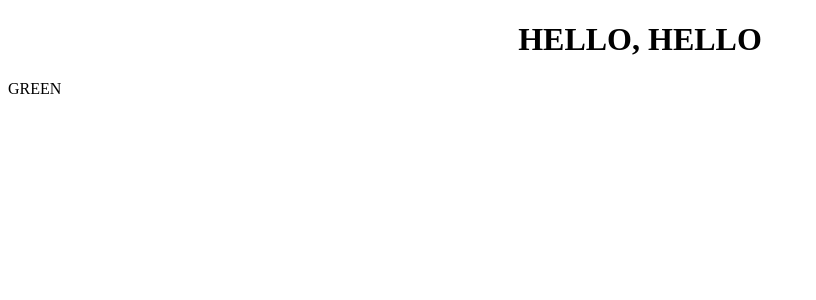
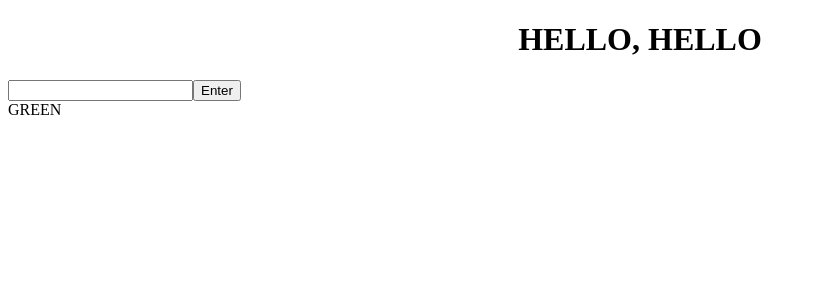
Before and after one commit to Subhro-ai/hello, an Angular app: page / in a window 1280 px wide. Shown: the top 300 px of the page, without its empty margins (0-816 px from the left). Built offline with nearby package versions, Linux system fonts and the light colour scheme.

Commit message:
ngSwitch practice with template reference variables

```diff
--- a/src/app/test1/test1.component.ts
+++ b/src/app/test1/test1.component.ts
@@ -3,7 +3,8 @@ import { Component } from '@angular/core';
 @Component({
   selector: 'app-test1',
   template: `
-
+              <input #colorchoice type="text">
+              <button (click)="changeColor(colorchoice.value)">Enter</button>
               <div [ngSwitch]="color">
               <div *ngSwitchCase="'red'">RED</div>
               <div *ngSwitchCase="'blue'">BLUE</div>
@@ -14,5 +15,8 @@ import { Component } from '@angular/core';
 })
 export class Test1Component {
   public color = "green";
-
+  changeColor(colorc:any) {
+    this.color = colorc;
+    console.log(this.color);
+  }
 }
```
